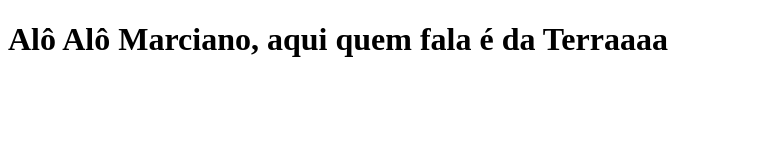
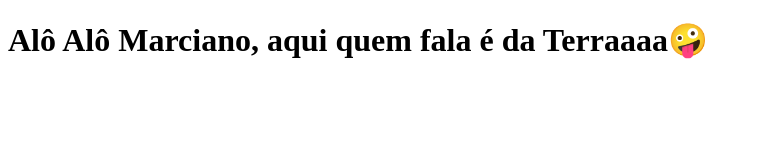
Before and after one commit to PhBros16/tabnews-project, a Next.js app: page / in a window 1280 px wide. Shown: the top 160 px of the page, without its empty margins (0-760 px from the left). Built offline with nearby package versions, Linux system fonts and the light colour scheme.

Commit message:
modifica a frase

```diff
--- a/pages/index.jsx
+++ b/pages/index.jsx
@@ -1,5 +1,5 @@
 function Home () {
-    return <h1>Alô Alô Marciano, aqui quem fala é da Terraaaa</h1>
+    return <h1>Alô Alô Marciano, aqui quem fala é da Terraaaa🤪</h1>
 }
 
 export default Home;
```
